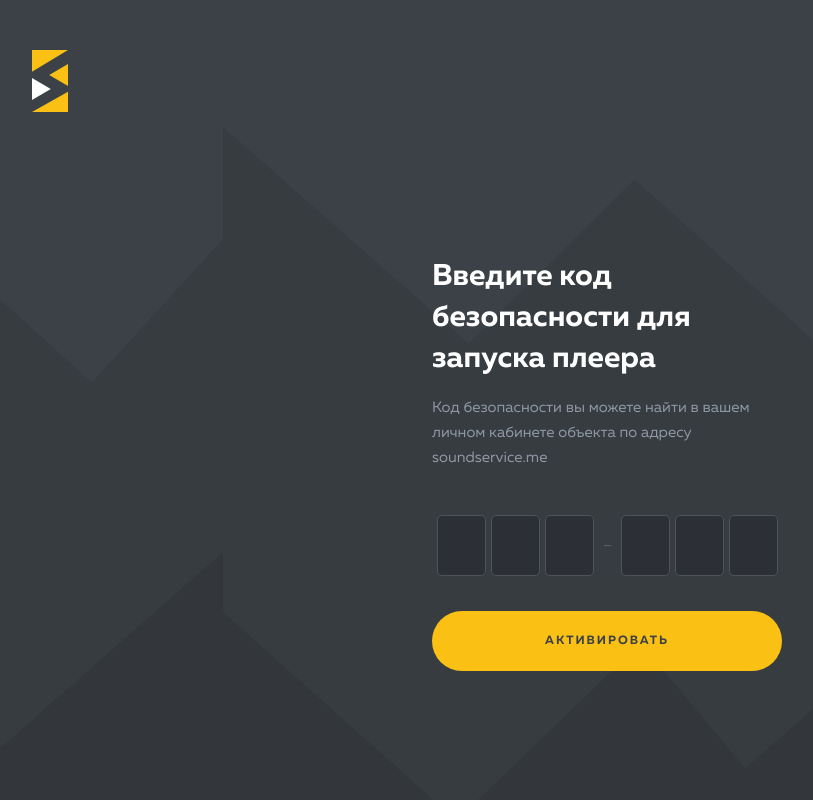
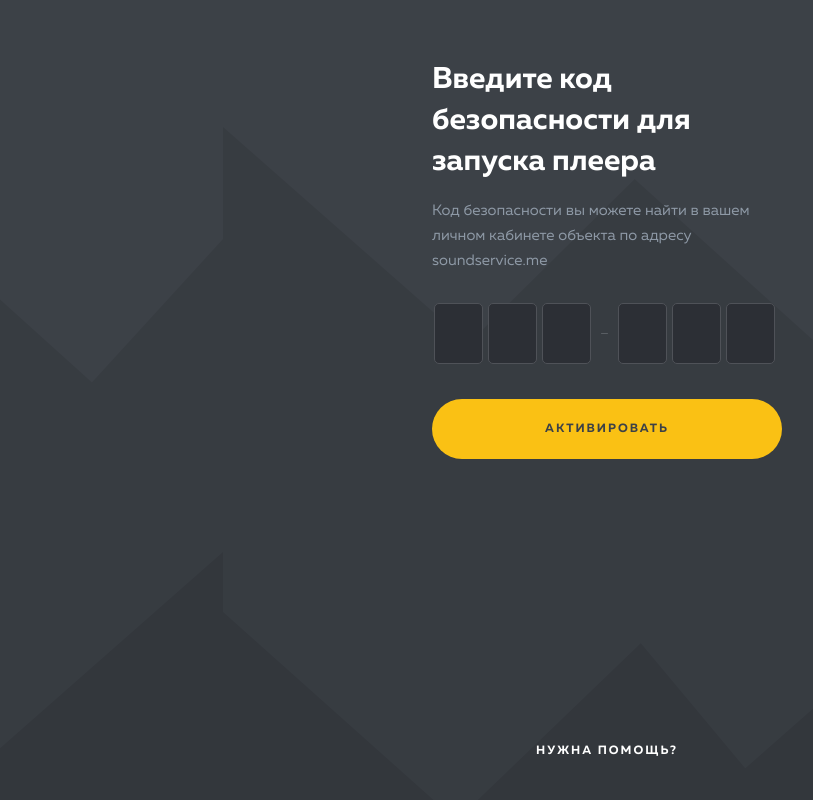
Before and after one commit to kirillmajsner/soundServiceTablet, a plain HTML site: page _key.html in a window 1280 px wide. Shown: the top 800 px of the page, without its empty margins (33-846 px from the left). Drawn offline with nearby package versions, Linux system fonts and the light colour scheme.

```diff
--- a/_key.html
+++ b/_key.html
@@ -12,15 +12,6 @@
     <title>Key</title>
 </head>
 <body>
-<div class="container">
-    <div class="header">
-        <div class="logo">
-            <a href="#" class="link-to-home">
-                <img class="ic-logo" src="assets/images/Logo.svg" alt="">
-            </a>
-        </div>
-    </div>
-</div>
 
 <div class="container">
     <div class="login-box">
--- a/uncompiled_scss/styles/components/_key.scss
+++ b/uncompiled_scss/styles/components/_key.scss
@@ -1,5 +1,7 @@
 .login-box {
-  margin-bottom: 230px;
+  margin-top: 60px;
+  margin-bottom: 285px;
+
   .login-box-body {
     display: flex;
     flex-direction: column;
@@ -15,7 +17,7 @@
       align-content: center;
       justify-content: center;
 
-      margin-bottom: 40px;
+      margin-bottom: 25px;
 
       .big-title {
         margin-bottom: 15px;
@@ -32,8 +34,9 @@
 
       .code-inputs {
         display: flex;
-        justify-content: center;
+        justify-content: flex-start;
         margin-bottom: 30px;
+        text-align: center;
 
         .inputs-divider {
           margin-left: 10px;
--- a/uncompiled_scss/styles/support/_buttons.scss
+++ b/uncompiled_scss/styles/support/_buttons.scss
@@ -12,7 +12,7 @@
   border: none;
   border-radius: 50px;
   display: inline-block;
-  width: 350px;
+  width: 275px;
   background: $color-yellow;
 
   &:active {
@@ -33,3 +33,9 @@
     margin-right: 23px;
   }
 }
+@include tablet{
+  .button{
+    width: 350px;
+
+  }
+}
```
Also changed, not shown: assets/styles/style.css.
